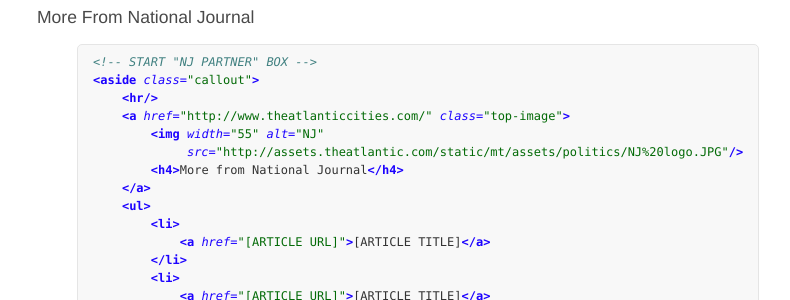
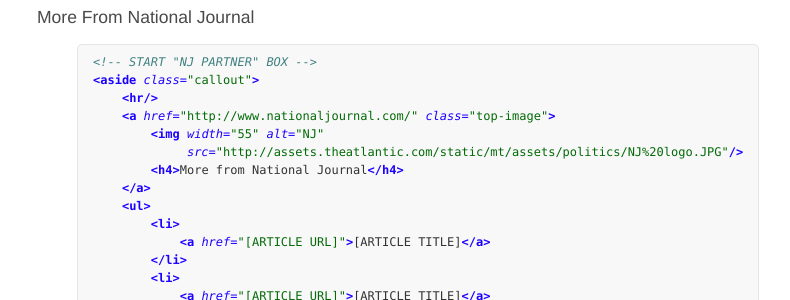
Before and after one commit to Atlantic57/html-snippets, a Jekyll site: the page built from index.md, in a window 1280 px wide and 900 px high, scrolled down 7035 px. Shown: the part 151-451 px from the top of the window, without its empty margins (143-933 px from the left). Built offline with Jekyll 4.4.1, drawn with Linux system fonts in a browser that asks for light colours; some of the changed lines change nothing that is shown.

Commit message:
Fix NJ promo URL.

```diff
--- a/index.md
+++ b/index.md
@@ -296,7 +296,7 @@
 <!-- START "NJ PARTNER" BOX -->
 <aside class="callout">
     <hr/>
-    <a href="http://www.theatlanticcities.com/" class="top-image">
+    <a href="http://www.nationaljournal.com/" class="top-image">
         <img width="55" alt="NJ"
              src="http://assets.theatlantic.com/static/mt/assets/politics/NJ%20logo.JPG"/>
         <h4>More from National Journal</h4>
```
